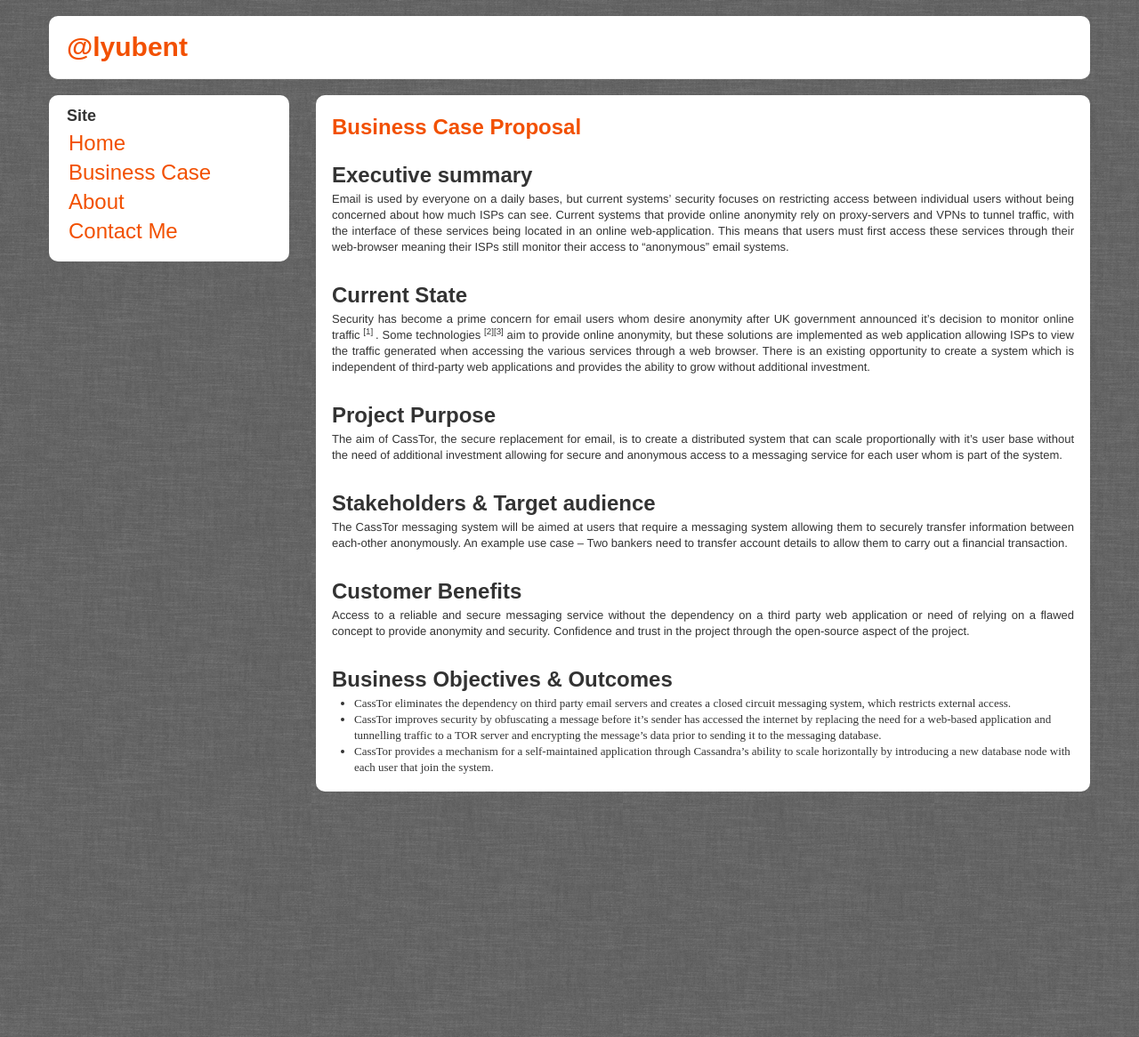
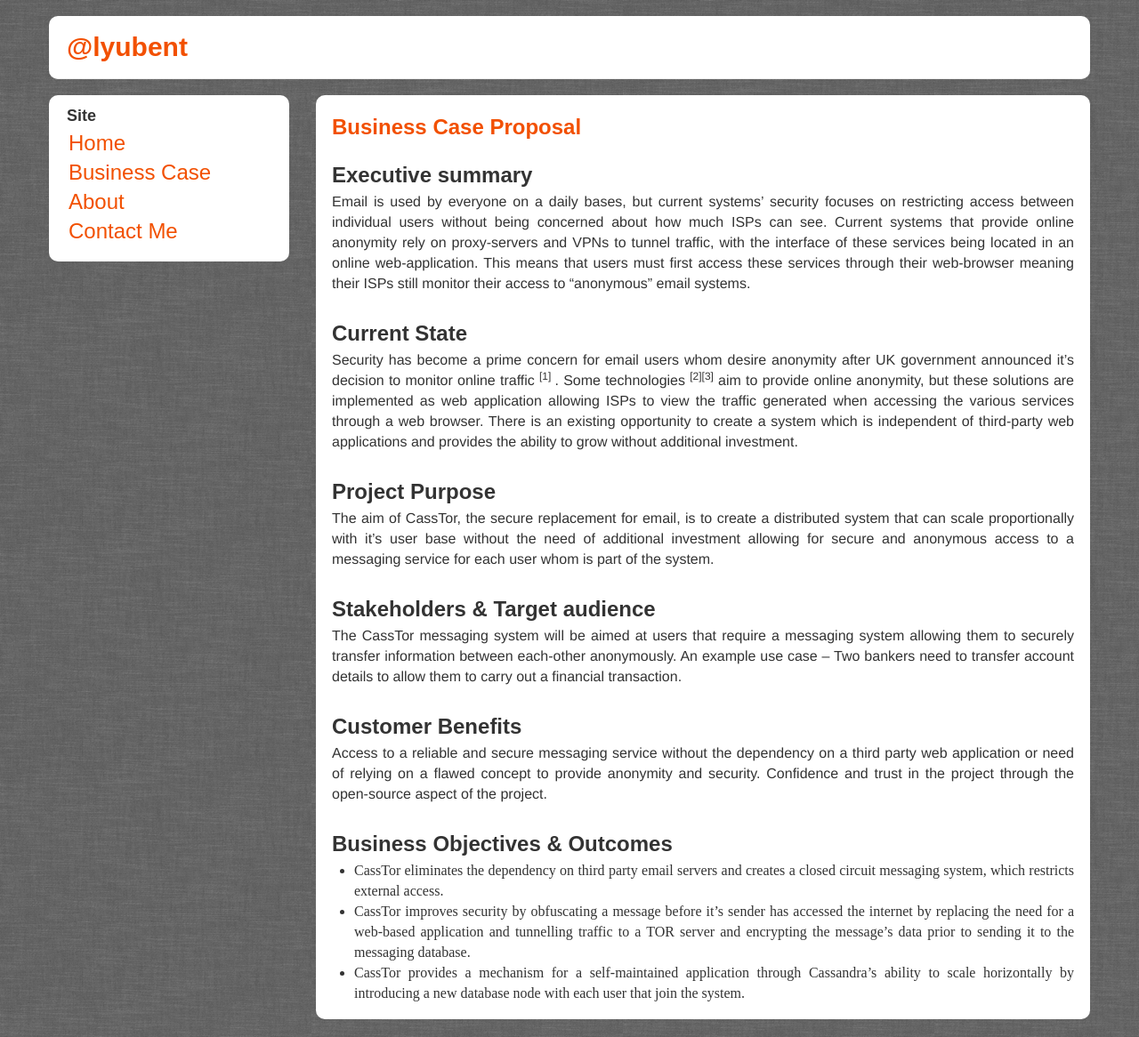
Before and after one commit to lyubent/lyubent.github.com, a Jekyll site: the page built from BusinessCase/index.html, in a window 1280 px wide. Shown: the whole page at 89% size. Built offline with Jekyll 4.4.1, drawn with Linux system fonts in a browser that asks for light colours; some web fonts are replaced; before the commit the page ends 910 px from its top, so only the background shows below that.

Commit message:
Updated BusinessCase/index.html

```diff
--- a/BusinessCase/index.html
+++ b/BusinessCase/index.html
@@ -7,29 +7,29 @@ layout: default
     <br/>
 
     <h2>Executive summary</h2>
-    <p style="text-align:justify;">Email is used by everyone on a daily bases, but current systems’ security focuses on restricting access between individual users without being concerned about how much ISPs can see. Current systems that provide online anonymity rely on proxy-servers and VPNs to tunnel traffic, with the interface of these services being located in an online web-application. This means that users must first access these services through their web-browser meaning their ISPs still monitor their access to “anonymous” email systems.
+    <p style="text-align:justify;font-size:16px;line-height:23px;">Email is used by everyone on a daily bases, but current systems’ security focuses on restricting access between individual users without being concerned about how much ISPs can see. Current systems that provide online anonymity rely on proxy-servers and VPNs to tunnel traffic, with the interface of these services being located in an online web-application. This means that users must first access these services through their web-browser meaning their ISPs still monitor their access to “anonymous” email systems.
     </p><br/>
 
     <h2>Current State</h2>
-    <p style="text-align:justify;">Security has become a prime concern for email users whom desire anonymity after UK government announced it’s decision to monitor online traffic <sup>[1] </sup>. Some technologies <sup>[2][3]</sup> aim to provide online anonymity, but these solutions are implemented as web application allowing ISPs to view the traffic generated when accessing the various services through a web browser. There is an existing opportunity to create a system which is independent of third-party web applications and provides the ability to grow without additional investment.
+    <p style="text-align:justify;font-size:16px;line-height:23px;">Security has become a prime concern for email users whom desire anonymity after UK government announced it’s decision to monitor online traffic <sup>[1] </sup>. Some technologies <sup>[2][3]</sup> aim to provide online anonymity, but these solutions are implemented as web application allowing ISPs to view the traffic generated when accessing the various services through a web browser. There is an existing opportunity to create a system which is independent of third-party web applications and provides the ability to grow without additional investment.
     </p><br/>
 
     <h2>Project Purpose</h2>
-    <p style="text-align:justify;">The aim of CassTor, the secure replacement for email, is to create a distributed system that can scale proportionally with it’s user base without the need of additional investment allowing for secure and anonymous access to a messaging service for each user whom is part of the system.
+    <p style="text-align:justify;font-size:16px;line-height:23px;">The aim of CassTor, the secure replacement for email, is to create a distributed system that can scale proportionally with it’s user base without the need of additional investment allowing for secure and anonymous access to a messaging service for each user whom is part of the system.
     </p><br/>
 
     <h2>Stakeholders & Target audience</h2>
-    <p style="text-align:justify;">The CassTor messaging system will be aimed at users that require a messaging system allowing them to securely transfer information between each-other anonymously. An example use case – Two bankers need to transfer account details to allow them to carry out a financial transaction.
+    <p style="text-align:justify;font-size:16px;line-height:23px;">The CassTor messaging system will be aimed at users that require a messaging system allowing them to securely transfer information between each-other anonymously. An example use case – Two bankers need to transfer account details to allow them to carry out a financial transaction.
     </p><br/>
 
     <h2>Customer Benefits</h2>
-    <p style="text-align:justify;">Access to a reliable and secure messaging service without the dependency on a third party web application or need of relying on a flawed concept to provide anonymity and security. Confidence and trust in the project through the open-source aspect of the project.
+    <p style="text-align:justify;font-size:16px;line-height:23px;">Access to a reliable and secure messaging service without the dependency on a third party web application or need of relying on a flawed concept to provide anonymity and security. Confidence and trust in the project through the open-source aspect of the project.
     </p><br/>
 
     <h2>Business Objectives & Outcomes</h2>
     <ul>
-    <li>CassTor eliminates the dependency on third party email servers and creates a closed circuit messaging system, which restricts external access.</li>
-    <li>CassTor improves security by obfuscating a message before it’s sender has accessed the internet by replacing the need for a web-based application and tunnelling traffic to a TOR server and encrypting the message’s data prior to sending it to the messaging database.</li>
-    <li>CassTor provides a mechanism for a self-maintained application through Cassandra’s ability to scale horizontally by introducing a new database node with each user that join the system.</li>
+    <li style="text-align:justify;font-size:16px;line-height:23px;">CassTor eliminates the dependency on third party email servers and creates a closed circuit messaging system, which restricts external access.</li>
+    <li style="text-align:justify;font-size:16px;line-height:23px;">CassTor improves security by obfuscating a message before it’s sender has accessed the internet by replacing the need for a web-based application and tunnelling traffic to a TOR server and encrypting the message’s data prior to sending it to the messaging database.</li>
+    <li style="text-align:justify;font-size:16px;line-height:23px;">CassTor provides a mechanism for a self-maintained application through Cassandra’s ability to scale horizontally by introducing a new database node with each user that join the system.</li>
     </ul>
 </div>
```
